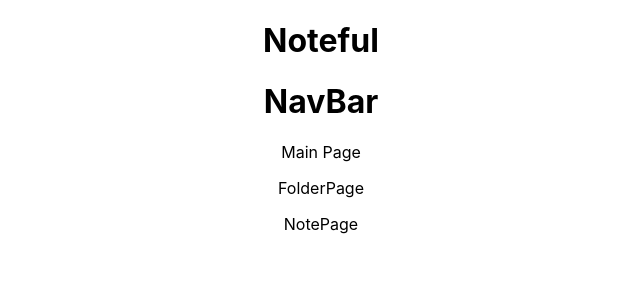
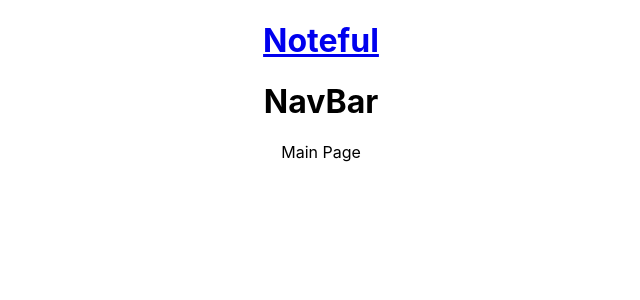
Before and after one commit to thinkful-ei-gecko/smiti-nandana-context, a React (Create React App) app: page / in a window 1280 px wide. Shown: the top 300 px of the page, without its empty margins (319-959 px from the left). Built offline with nearby package versions, Linux system fonts and the light colour scheme.

Commit message:
added router and link

```diff
--- a/package.json
+++ b/package.json
@@ -5,6 +5,7 @@
   "dependencies": {
     "react": "^16.9.0",
     "react-dom": "^16.9.0",
+    "react-router-dom": "^5.0.1",
     "react-scripts": "3.1.1"
   },
   "scripts": {
--- a/src/App.js
+++ b/src/App.js
@@ -1,5 +1,6 @@
 import React from 'react';
 import './App.css';
+import { BrowserRouter, Route, Switch } from "react-router-dom";
 import Header from './Header/Header';
 import NavBar from './NavBar/NavBar';
 import MainPage from './MainPage/MainPage';
@@ -8,14 +9,22 @@ import FolderPage from './FolderPage/FolderPage';
 
 function App() {
   return (
-    <div className="App">
+    <BrowserRouter>
+      <div className="App">
+
       <Header />
       <NavBar />
-      <MainPage />
-      <FolderPage />
-      <NotePage />
+      <Switch>
+        <Route exact path="/" component={MainPage} />
+        <Route path="/folderPage" component={FolderPage} />
+        <Route path="/notePage" component={NotePage} />
+        <Route render={() => <h2>Page Not Found</h2>}/>
 
-    </div>
+      </Switch>
+
+      </div>
+    </BrowserRouter>
+
   );
 }
 
--- a/src/FolderPage/FolderPage.js
+++ b/src/FolderPage/FolderPage.js
@@ -1,9 +1,12 @@
 import React from "react";
 
-export default function FolderPage(){
+
+
+export default function FolderPage(props){
   return(
     <div className ="FolderPage">
-    <p>FolderPage</p>
+      <p>FolderPage</p>
+      <button onClick={e => props.history.push("/")}>Back</button>
     </div>
 
   );
--- a/src/Header/Header.js
+++ b/src/Header/Header.js
@@ -1,9 +1,10 @@
 import React from "react";
+import {Link} from "react-router-dom";
 
 export default function Header(){
   return(
     <div className ="Header">
-        <h1>Noteful</h1>
+        <Link to="/"><h1>Noteful</h1></Link>
     </div>
 
   );
--- a/src/index.js
+++ b/src/index.js
@@ -1,5 +1,6 @@
 import React from 'react';
 import ReactDOM from 'react-dom';
+
 import './index.css';
 import App from './App';
 
```
Also changed, not shown: 1 other file (tests, documents, lock files or other folders).
